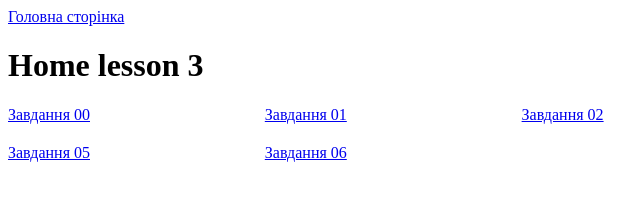
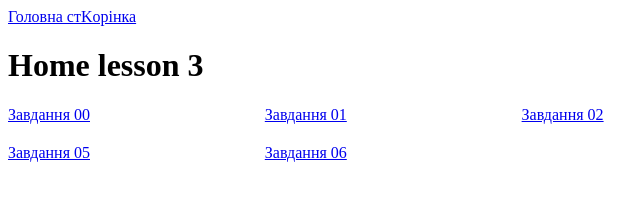
Before and after one commit to Fialko91/js_course, a plain HTML site: page lesson_03/index.html in a window 1280 px wide. Shown: the full height of the page, 0-640 px from the left. Drawn offline with Linux system fonts and the light colour scheme.

Commit message:
hw - change title

```diff
--- a/lesson_03/index.html
+++ b/lesson_03/index.html
@@ -7,7 +7,7 @@
 </head>
 <body>
 
-<a href="./../index.html">Головна сторінка</a>
+<a href="./../index.html">Головна стKорінка</a>
 
   <h1>Home lesson 3</h1>
 
```
